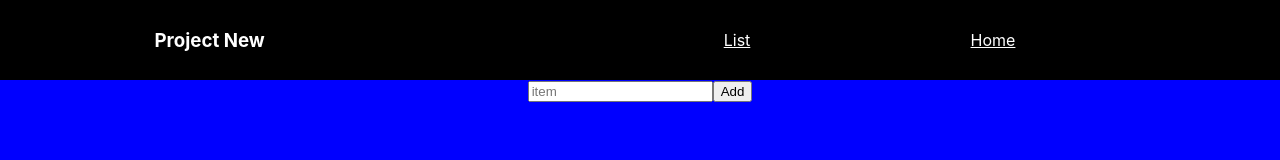
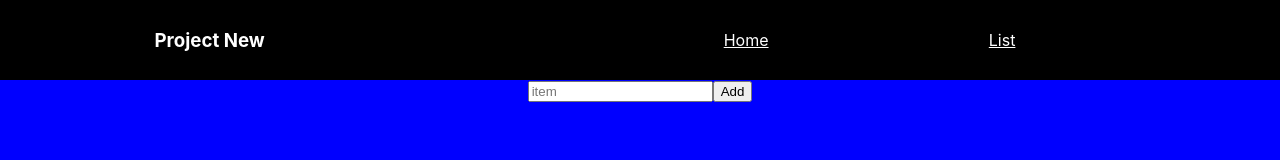
Before and after one commit to msawlani/projectnew, a React (Create React App) app: page /list in a window 1280 px wide. Shown: the top 160 px of the page. Built offline with nearby package versions, Linux system fonts and the light colour scheme.

Commit message:
order of link
changed order of links

```diff
--- a/src/navbar.js
+++ b/src/navbar.js
@@ -11,11 +11,11 @@ const nav = () => {
     <nav>
       <h3>Project New</h3>
       <ul className="links">
+        <Link style={navStyle} to="/home">
+          <li>Home</li>
+        </Link>
         <Link style={navStyle} to="/list">
           <li>List</li>
-        </Link>
-        <Link style={navStyle} to="/home">
-          <li>Home</li>
         </Link>
       </ul>
     </nav>
```
